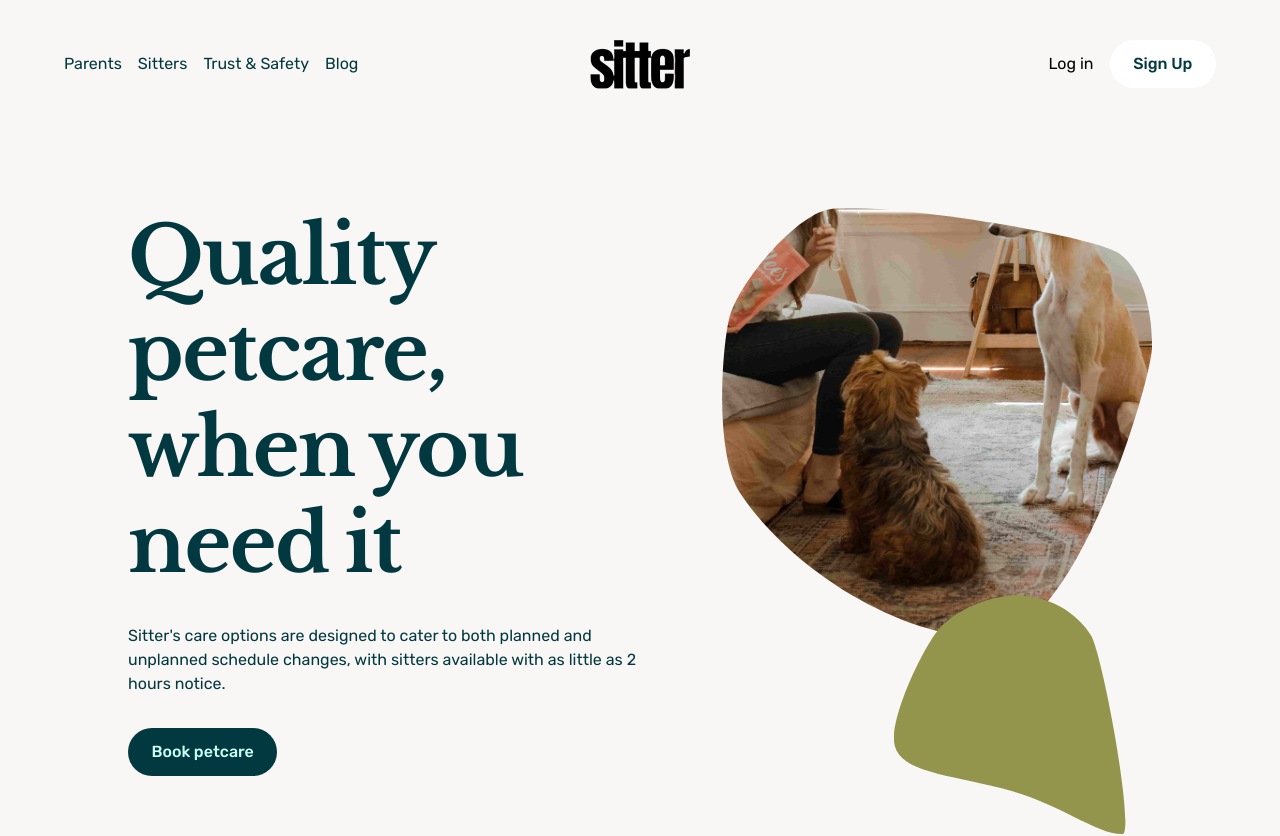
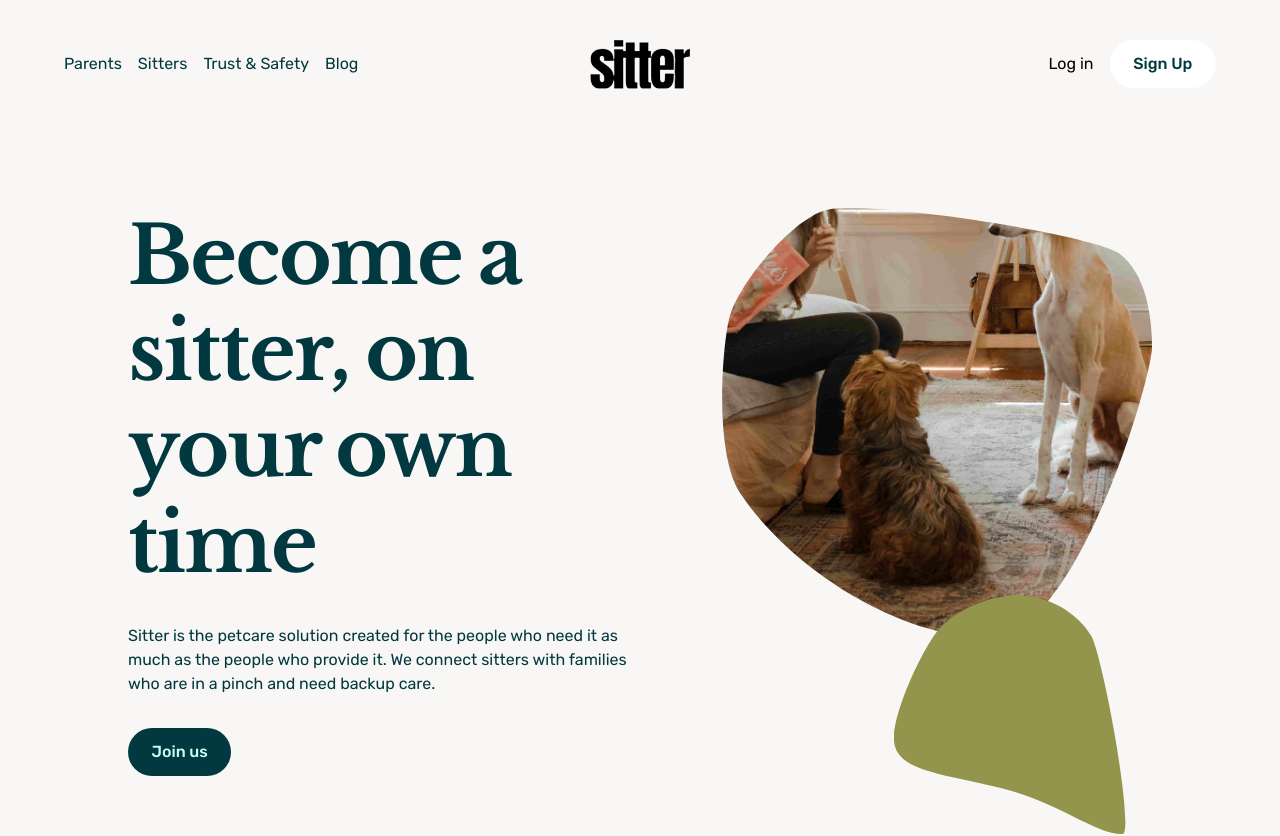
Before and after one commit to samsonc89/otter-replica, a React (Vite) app: page /otter-replica/sitters in a window 1280 px wide. Shown: the top 836 px of the page. Built offline with nearby package versions, Linux system fonts and the light colour scheme.

Commit message:
Update copy for sitters page

```diff
--- a/src/pages/SittersPage.jsx
+++ b/src/pages/SittersPage.jsx
@@ -6,9 +6,9 @@ import ctaImage from "../assets/cta-parents.webp";
 
 function Sitters() {
   const content = {
-    heading: "Quality petcare, when you need it",
-    text: "Sitter's care options are designed to cater to both planned and unplanned schedule changes, with sitters available with as little as 2 hours notice.",
-    btnText: "Book petcare",
+    heading: "Become a sitter, on your own time",
+    text: "Sitter is the petcare solution created for the people who need it as much as the people who provide it. We connect sitters with families who are in a pinch and need backup care.",
+    btnText: "Join us",
     img: image,
     topShape: "middle-left",
     bottomShape: "bottom-left",
```
